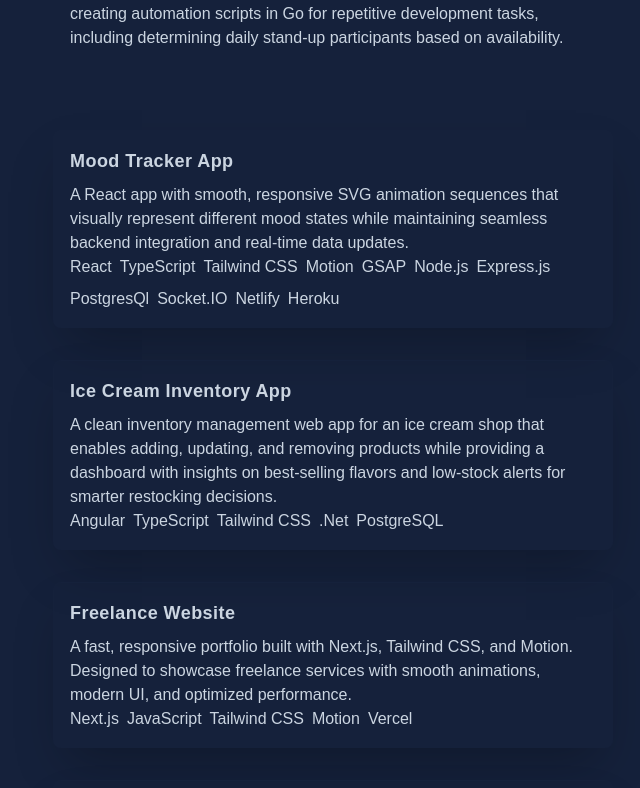
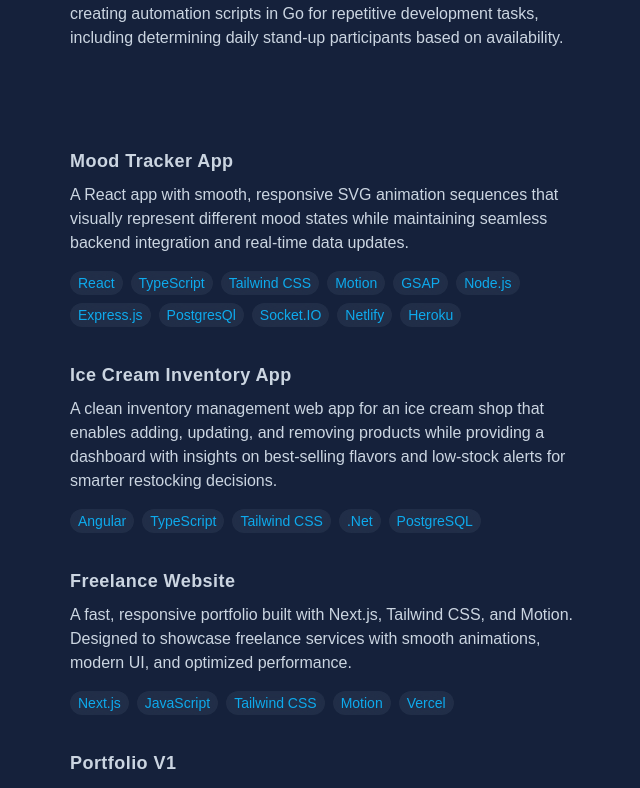
Before and after one commit to jacobadam/jacobnevitt-portfolio, a Next.js app: page / in a window 1280 px wide. Shown: the part 1501-2289 px from the top of the page, without its empty margins (603-1243 px from the left). Built offline with nearby package versions, Linux system fonts and the light colour scheme.

Commit message:
add more styling to the project card

```diff
--- a/app/components/ui/project-card.tsx
+++ b/app/components/ui/project-card.tsx
@@ -6,14 +6,19 @@ export const ProjectCard = () => {
     <ul>
       {ProjectData.map((project: Project) => (
         <li key={project.id}>
-          <div className="lg:shadow-2xl md:p-4 rounded-lg hover:bg-white/10 hover:backdrop-blur-md border border-primary hover:border-white/20 mb-12 md:mb-8">
+          <div className="md:p-4 rounded-lg hover:bg-white/10 hover:backdrop-blur-md border border-primary hover:border-white/20 mb-12 md:mb-0">
             <h2 className="text-lg font-bold tracking-wide mb-2">
               {project.name}
             </h2>
-            <p className="font-medium">{project.description}</p>
+            <p className="font-medium mb-4">{project.description}</p>
             <ul className="flex flex-row gap-2 flex-wrap">
               {project.technologies.map((tech) => (
-                <li key={tech}>{tech}</li>
+                <li
+                  className="text-sm backdrop-blur-md text-secondary bg-secondary-foreground/10 rounded-2xl py-0.5 px-2"
+                  key={tech}
+                >
+                  {tech}
+                </li>
               ))}
             </ul>
           </div>
```
